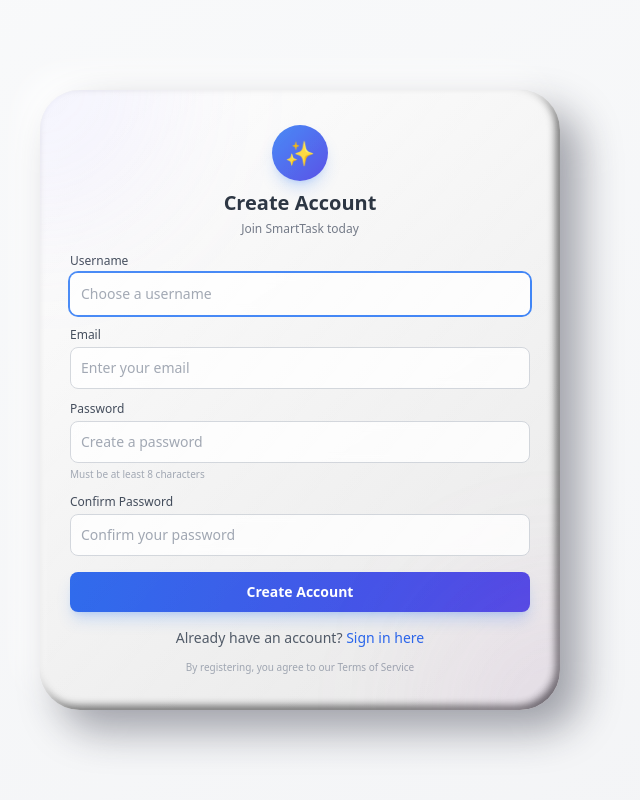
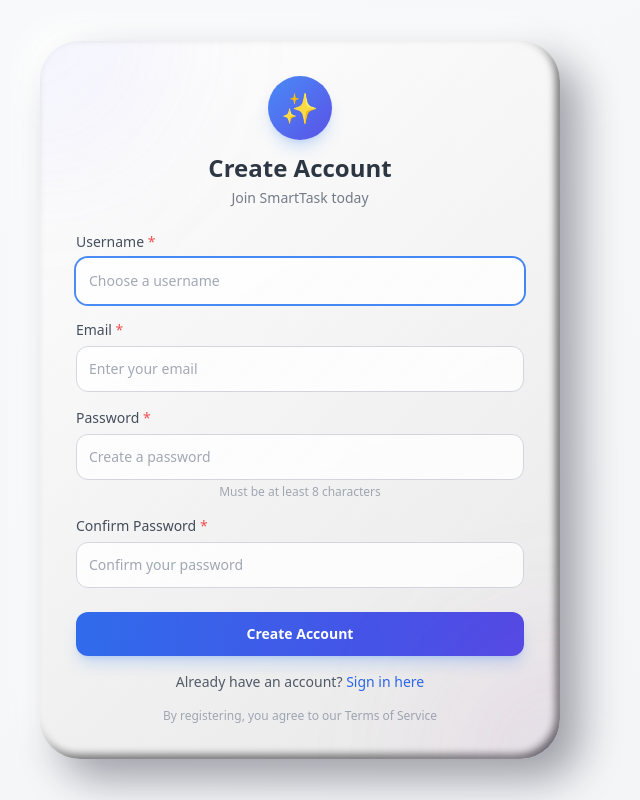
Before and after one commit to allaingaye/smarttask-management-system-and-team-collaboration, a React (Create React App) app in the folder Frontend/smarttask_ui/: page /register in a window 1280 px wide. Shown: the whole page, without its empty margins (340-980 px from the left). Built offline with nearby package versions, Linux system fonts and the light colour scheme.

Commit message:
Update Register.jsx

```diff
--- a/Frontend/smarttask_ui/src/pages/Auth/Register.jsx
+++ b/Frontend/smarttask_ui/src/pages/Auth/Register.jsx
@@ -17,34 +17,52 @@
   });
   const [loading, setLoading] = useState(false);
   const [error, setError] = useState("");
+  const [fieldErrors, setFieldErrors] = useState({});
 
   const handleChange = (e) => {
-    setFormData({ ...formData, [e.target.name]: e.target.value });
+    const { name, value } = e.target;
+    setFormData({ ...formData, [name]: value });
+    // Clear field error when user types
+    if (fieldErrors[name]) {
+      setFieldErrors({ ...fieldErrors, [name]: "" });
+    }
   };
 
   const handleSubmit = async (e) => {
     e.preventDefault();
     setError("");
+    setFieldErrors({});
     setLoading(true);
 
-    // ✅ Validate
-    if (!formData.username.trim() || !formData.email.trim() || !formData.password.trim()) {
-      setError("Please fill in all fields");
-      toast.error("Please fill in all fields");
-      setLoading(false);
-      return;
+    // ✅ Validate all fields
+    const errors = {};
+    if (!formData.username.trim()) {
+      errors.username = "Username is required";
+    } else if (formData.username.length < 3) {
+      errors.username = "Username must be at least 3 characters";
+    }
+
+    if (!formData.email.trim()) {
+      errors.email = "Email is required";
+    } else if (!/\S+@\S+\.\S+/.test(formData.email)) {
+      errors.email = "Please enter a valid email address";
+    }
+
+    if (!formData.password) {
+      errors.password = "Password is required";
+    } else if (formData.password.length < 8) {
+      errors.password = "Password must be at least 8 characters";
     }
 
     if (formData.password !== formData.confirmPassword) {
-      setError("Passwords do not match");
-      toast.error("Passwords do not match");
-      setLoading(false);
-      return;
+      errors.confirmPassword = "Passwords do not match";
     }
 
-    if (formData.password.length < 8) {
-      setError("Password must be at least 8 characters");
-      toast.error("Password must be at least 8 characters");
+    if (Object.keys(errors).length > 0) {
+      setFieldErrors(errors);
+      const firstError = Object.values(errors)[0];
+      setError(firstError);
+      toast.error(firstError);
       setLoading(false);
       return;
     }
@@ -52,16 +70,25 @@
     try {
       console.log("📝 Attempting registration for:", formData.username);
 
-      // ✅ Send all required fields including password2
-      const response = await api.post("/auth/register/", {
+      const requestData = {
         username: formData.username.trim(),
         email: formData.email.trim().toLowerCase(),
         password: formData.password,
         password2: formData.password, // ✅ REQUIRED by backend
+      };
+
+      console.log("📤 Sending registration data:", {
+        username: requestData.username,
+        email: requestData.email,
+        password: "***hidden***",
+        password2: "***hidden***",
       });
 
+      const response = await api.post("/auth/register/", requestData);
+
       console.log("✅ Registration successful!", response.data);
-      toast.success("Account created successfully! Please login.", {
+
+      toast.success("Account created successfully! 🎉", {
         duration: 3000,
         icon: "🎉",
       });
@@ -76,55 +103,67 @@
 
     } catch (err) {
       console.error("❌ Registration error:", err);
-      console.error("❌ Error response:", err.response?.data);
+      console.error("❌ Error response:", err.response);
+      console.error("❌ Error data:", err.response?.data);
 
       let errorMessage = "Registration failed. Please try again.";
 
-      // ✅ Better error handling for validation errors
+      // ✅ Parse Django REST Framework validation errors
       if (err.response?.data) {
         const errorData = err.response.data;
 
-        if (errorData.errors) {
-          // Handle nested errors
-          const errorMessages = [];
-          for (const [field, messages] of Object.entries(errorData.errors)) {
+        // Check for field-specific errors
+        const fieldErrors = {};
+        let firstMessage = "";
+
+        if (typeof errorData === 'object') {
+          for (const [field, messages] of Object.entries(errorData)) {
             if (Array.isArray(messages)) {
-              errorMessages.push(`${field}: ${messages.join(', ')}`);
+              const msg = messages.join(', ');
+              fieldErrors[field] = msg;
+              if (!firstMessage) firstMessage = msg;
             } else if (typeof messages === 'string') {
-              errorMessages.push(`${field}: ${messages}`);
+              fieldErrors[field] = messages;
+              if (!firstMessage) firstMessage = messages;
+            } else if (typeof messages === 'object' && messages !== null) {
+              // Handle nested errors
+              for (const [subField, subMessages] of Object.entries(messages)) {
+                if (Array.isArray(subMessages)) {
+                  const msg = subMessages.join(', ');
+                  fieldErrors[`${field}.${subField}`] = msg;
+                  if (!firstMessage) firstMessage = msg;
+                }
+              }
             }
           }
-          if (errorMessages.length > 0) {
-            errorMessage = errorMessages.join('; ');
-          }
-        } else if (errorData.username) {
-          errorMessage = Array.isArray(errorData.username)
-            ? errorData.username[0]
-            : errorData.username;
-        } else if (errorData.email) {
-          errorMessage = Array.isArray(errorData.email)
-            ? errorData.email[0]
-            : errorData.email;
-        } else if (errorData.password) {
-          errorMessage = Array.isArray(errorData.password)
-            ? errorData.password[0]
-            : errorData.password;
-        } else if (errorData.password2) {
-          errorMessage = Array.isArray(errorData.password2)
-            ? errorData.password2[0]
-            : errorData.password2;
+        }
+
+        // If we have field errors, display them
+        if (Object.keys(fieldErrors).length > 0) {
+          setFieldErrors(fieldErrors);
+          errorMessage = firstMessage || "Please check the form for errors";
         } else if (errorData.detail) {
           errorMessage = errorData.detail;
         } else if (errorData.message) {
           errorMessage = errorData.message;
+        } else if (errorData.error) {
+          errorMessage = errorData.error;
         } else if (typeof errorData === 'string') {
           errorMessage = errorData;
         }
+
+        // If the error is HTML (backend misconfiguration)
+        if (errorMessage.includes('<!doctype html>')) {
+          errorMessage = "Server configuration error. Please contact support.";
+          console.error("❌ Backend returned HTML instead of JSON. Check registration endpoint.");
+        }
+      } else if (err.message) {
+        errorMessage = err.message;
       }
 
       setError(errorMessage);
       toast.error(errorMessage, {
-        duration: 4000,
+        duration: 5000,
         icon: "❌",
       });
     } finally {
@@ -133,29 +172,29 @@
   };
 
   return (
-    <div className="flex items-center justify-center min-h-screen bg-gradient-to-br from-gray-50 to-gray-100">
+    <div className="flex items-center justify-center min-h-screen bg-gradient-to-br from-gray-50 to-gray-100 dark:from-gray-900 dark:to-gray-800 p-4">
       <Card variant="register">
-        <form onSubmit={handleSubmit} className="flex flex-col items-center w-full">
+        <form onSubmit={handleSubmit} className="flex flex-col items-center w-full max-w-md">
           {/* Logo / Brand */}
-          <div className="mb-4 text-center">
-            <div className="w-14 h-14 rounded-full bg-gradient-to-br from-blue-500 to-indigo-600 flex items-center justify-center mx-auto mb-2 shadow-lg shadow-blue-500/25">
-              <span className="text-2xl">✨</span>
+          <div className="mb-6 text-center">
+            <div className="w-16 h-16 rounded-full bg-gradient-to-br from-blue-500 to-indigo-600 flex items-center justify-center mx-auto mb-3 shadow-lg shadow-blue-500/25">
+              <span className="text-3xl">✨</span>
             </div>
-            <h2 className="text-xl font-bold text-gray-800">Create Account</h2>
-            <p className="text-xs text-gray-500 mt-1">Join SmartTask today</p>
+            <h2 className="text-2xl font-bold text-gray-800 dark:text-white">Create Account</h2>
+            <p className="text-sm text-gray-500 dark:text-gray-400 mt-1">Join SmartTask today</p>
           </div>
 
           {/* Error Display */}
           {error && (
-            <div className="w-full mb-3 p-2.5 bg-red-50 border border-red-200 rounded-lg text-red-600 text-xs">
+            <div className="w-full mb-4 p-3 bg-red-50 dark:bg-red-900/20 border border-red-200 dark:border-red-800 rounded-xl text-red-600 dark:text-red-400 text-sm">
               <span className="font-medium">Error:</span> {error}
             </div>
           )}
 
           {/* Username Input */}
-          <div className="w-full mb-3">
-            <label className="block text-xs font-medium text-gray-700 mb-1 text-left">
-              Username
+          <div className="w-full mb-4">
+            <label className="block text-sm font-medium text-gray-700 dark:text-gray-300 mb-1.5 text-left">
+              Username <span className="text-red-500">*</span>
             </label>
             <input
               type="text"
@@ -163,16 +202,22 @@
               placeholder="Choose a username"
               value={formData.username}
               onChange={handleChange}
-              className="w-full p-2.5 rounded-lg border border-gray-300 focus:ring-2 focus:ring-blue-500 focus:border-transparent outline-none transition-all duration-200 bg-white/80 backdrop-blur-sm text-sm"
+              className={`w-full p-3 rounded-xl border ${
+                fieldErrors.username ? 'border-red-500 dark:border-red-500' : 'border-gray-300 dark:border-gray-600'
+              } focus:ring-2 focus:ring-blue-500 focus:border-transparent outline-none transition-all duration-200 bg-white/80 dark:bg-gray-800/80 backdrop-blur-sm text-sm dark:text-white`}
               disabled={loading}
               autoFocus
+              autoComplete="username"
             />
+            {fieldErrors.username && (
+              <p className="mt-1 text-xs text-red-500">{fieldErrors.username}</p>
+            )}
           </div>
 
           {/* Email Input */}
-          <div className="w-full mb-3">
-            <label className="block text-xs font-medium text-gray-700 mb-1 text-left">
-              Email
+          <div className="w-full mb-4">
+            <label className="block text-sm font-medium text-gray-700 dark:text-gray-300 mb-1.5 text-left">
+              Email <span className="text-red-500">*</span>
             </label>
             <input
               type="email"
@@ -180,15 +225,21 @@
               placeholder="Enter your email"
               value={formData.email}
               onChange={handleChange}
-              className="w-full p-2.5 rounded-lg border border-gray-300 focus:ring-2 focus:ring-blue-500 focus:border-transparent outline-none transition-all duration-200 bg-white/80 backdrop-blur-sm text-sm"
+              className={`w-full p-3 rounded-xl border ${
+                fieldErrors.email ? 'border-red-500 dark:border-red-500' : 'border-gray-300 dark:border-gray-600'
+              } focus:ring-2 focus:ring-blue-500 focus:border-transparent outline-none transition-all duration-200 bg-white/80 dark:bg-gray-800/80 backdrop-blur-sm text-sm dark:text-white`}
               disabled={loading}
+              autoComplete="email"
             />
+            {fieldErrors.email && (
+              <p className="mt-1 text-xs text-red-500">{fieldErrors.email}</p>
+            )}
           </div>
 
           {/* Password Input */}
-          <div className="w-full mb-3">
-            <label className="block text-xs font-medium text-gray-700 mb-1 text-left">
-              Password
+          <div className="w-full mb-4">
+            <label className="block text-sm font-medium text-gray-700 dark:text-gray-300 mb-1.5 text-left">
+              Password <span className="text-red-500">*</span>
             </label>
             <input
               type="password"
@@ -196,19 +247,25 @@
               placeholder="Create a password"
               value={formData.password}
               onChange={handleChange}
-              className="w-full p-2.5 rounded-lg border border-gray-300 focus:ring-2 focus:ring-blue-500 focus:border-transparent outline-none transition-all duration-200 bg-white/80 backdrop-blur-sm text-sm"
+              className={`w-full p-3 rounded-xl border ${
+                fieldErrors.password ? 'border-red-500 dark:border-red-500' : 'border-gray-300 dark:border-gray-600'
+              } focus:ring-2 focus:ring-blue-500 focus:border-transparent outline-none transition-all duration-200 bg-white/80 dark:bg-gray-800/80 backdrop-blur-sm text-sm dark:text-white`}
               disabled={loading}
               autoComplete="new-password"
             />
-            <p className="text-[10px] text-gray-400 mt-1 text-left">
-              Must be at least 8 characters
-            </p>
+            {fieldErrors.password ? (
+              <p className="mt-1 text-xs text-red-500">{fieldErrors.password}</p>
+            ) : (
+              <p className="mt-1 text-xs text-gray-400 dark:text-gray-500">
+                Must be at least 8 characters
+              </p>
+            )}
           </div>
 
           {/* Confirm Password */}
-          <div className="w-full mb-4">
-            <label className="block text-xs font-medium text-gray-700 mb-1 text-left">
-              Confirm Password
+          <div className="w-full mb-6">
+            <label className="block text-sm font-medium text-gray-700 dark:text-gray-300 mb-1.5 text-left">
+              Confirm Password <span className="text-red-500">*</span>
             </label>
             <input
               type="password"
@@ -216,17 +273,22 @@
               placeholder="Confirm your password"
               value={formData.confirmPassword}
               onChange={handleChange}
-              className="w-full p-2.5 rounded-lg border border-gray-300 focus:ring-2 focus:ring-blue-500 focus:border-transparent outline-none transition-all duration-200 bg-white/80 backdrop-blur-sm text-sm"
+              className={`w-full p-3 rounded-xl border ${
+                fieldErrors.confirmPassword ? 'border-red-500 dark:border-red-500' : 'border-gray-300 dark:border-gray-600'
+              } focus:ring-2 focus:ring-blue-500 focus:border-transparent outline-none transition-all duration-200 bg-white/80 dark:bg-gray-800/80 backdrop-blur-sm text-sm dark:text-white`}
               disabled={loading}
               autoComplete="new-password"
             />
+            {fieldErrors.confirmPassword && (
+              <p className="mt-1 text-xs text-red-500">{fieldErrors.confirmPassword}</p>
+            )}
           </div>
 
           {/* Submit Button */}
           <button
             type="submit"
             disabled={loading}
-            className="w-full py-2.5 rounded-lg bg-gradient-to-r from-blue-600 to-indigo-600 text-white font-semibold shadow-lg shadow-blue-500/25 hover:shadow-blue-500/40 transition-all duration-200 disabled:opacity-50 disabled:cursor-not-allowed flex items-center justify-center text-sm"
+            className="w-full py-3 rounded-xl bg-gradient-to-r from-blue-600 to-indigo-600 text-white font-semibold shadow-lg shadow-blue-500/25 hover:shadow-blue-500/40 transition-all duration-200 disabled:opacity-50 disabled:cursor-not-allowed flex items-center justify-center text-sm"
           >
             {loading ? (
               <>
@@ -242,14 +304,14 @@
           </button>
 
           {/* Login Link */}
-          <p className="mt-4 text-sm text-gray-600">
+          <p className="mt-4 text-sm text-gray-600 dark:text-gray-400">
             Already have an account?{" "}
-            <Link to="/login" className="text-blue-600 hover:text-blue-800 hover:underline font-medium transition-colors">
+            <Link to="/login" className="text-blue-600 hover:text-blue-800 dark:text-blue-400 dark:hover:text-blue-300 hover:underline font-medium transition-colors">
               Sign in here
             </Link>
           </p>
 
-          <p className="mt-3 text-[10px] text-gray-400">
+          <p className="mt-4 text-xs text-gray-400 dark:text-gray-500 text-center">
             By registering, you agree to our Terms of Service
           </p>
         </form>
```
